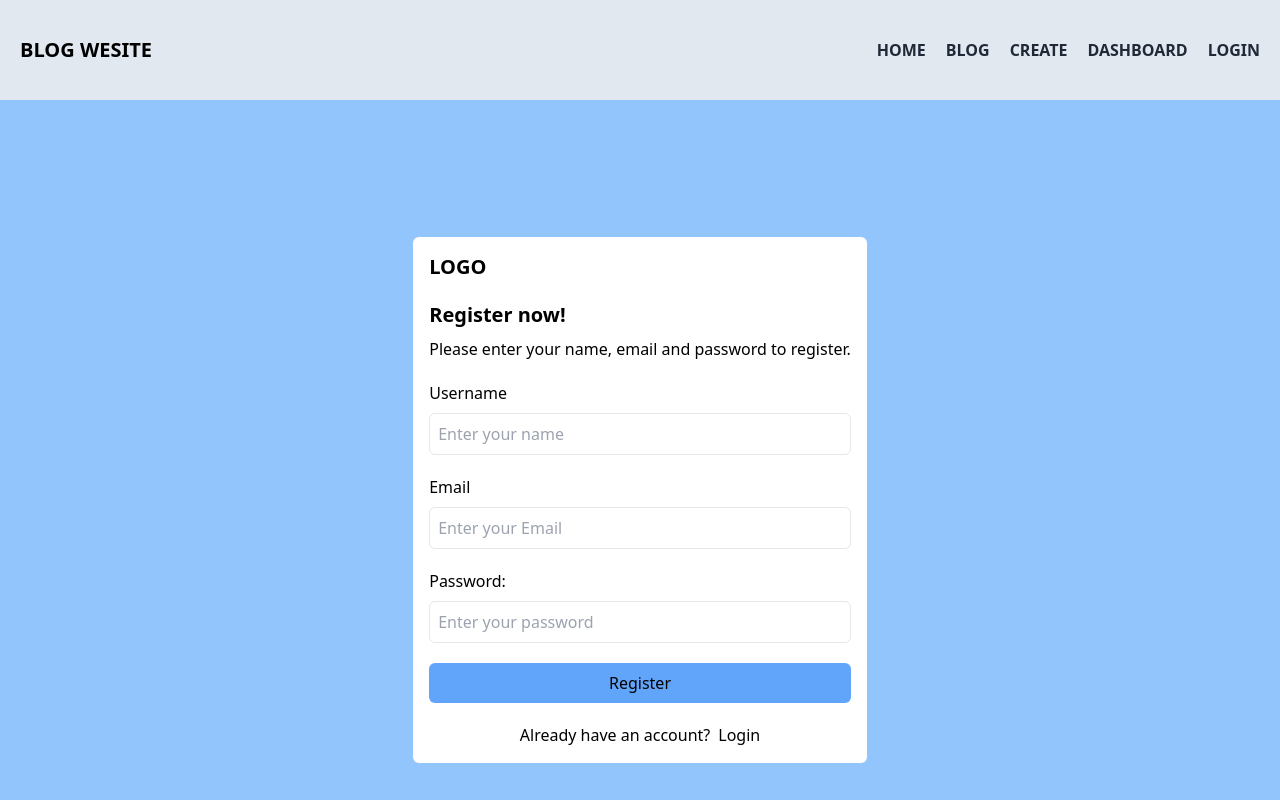
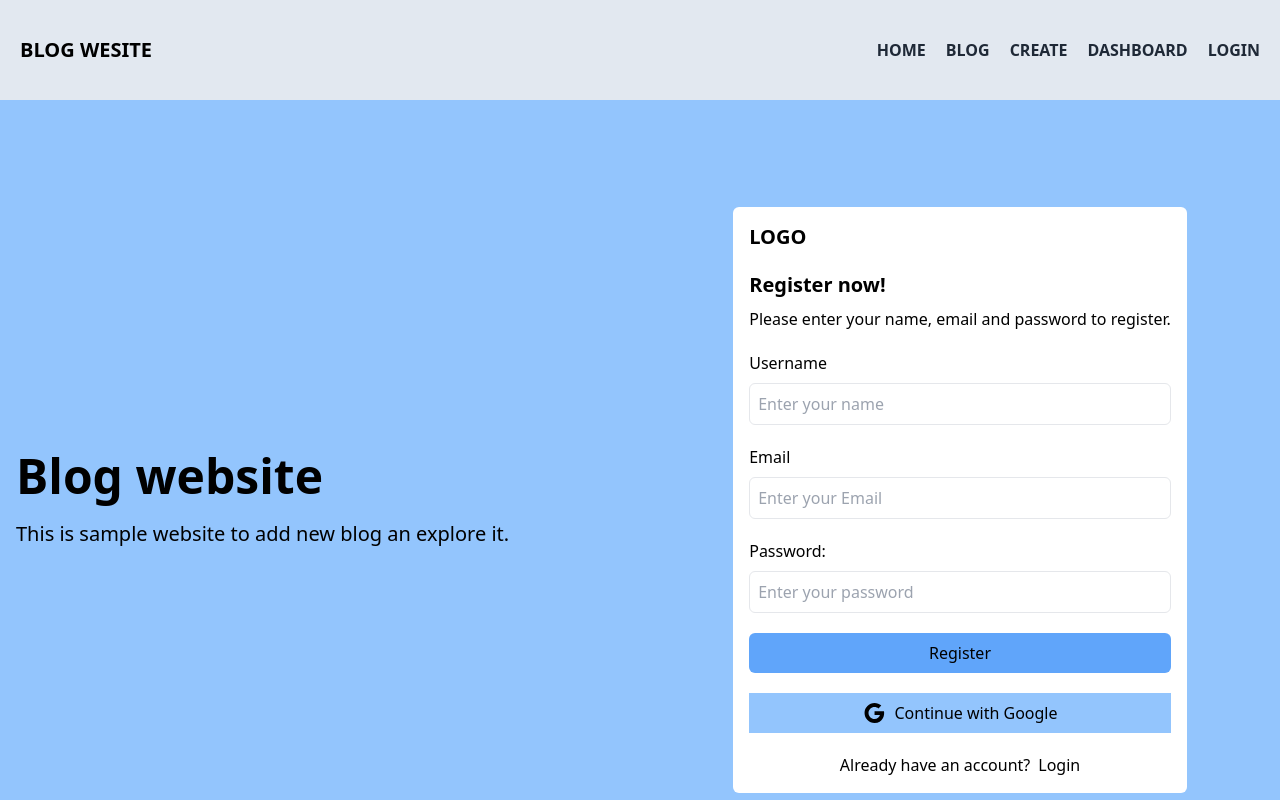
Before and after one commit to Sujith0604/FullstackBlog-Frontend, a React (Vite) app: page /register in a window 1280 px wide. Shown: the top 800 px of the page. Built offline with nearby package versions, Linux system fonts and the light colour scheme; no server answers.

Commit message:
FEAT: Added Oauth with firebase for the google Login

```diff
--- a/package.json
+++ b/package.json
@@ -16,6 +16,7 @@
     "@mui/material": "^5.16.7",
     "@reduxjs/toolkit": "^2.2.7",
     "axios": "^1.7.4",
+    "firebase": "^10.13.0",
     "react": "^18.3.1",
     "react-dom": "^18.3.1",
     "react-redux": "^9.1.2",
--- a/src/Authentication/Login.jsx
+++ b/src/Authentication/Login.jsx
@@ -3,6 +3,7 @@ import { useRef } from "react";
 import { useDispatch, useSelector } from "react-redux";
 import { NavLink, useNavigate } from "react-router-dom";
 import { signInFailure, signInStart, signInSuccess } from "../slices/userSlice";
+import OAuth from "../components/OAuth";
 
 const Login = () => {
   const emaiRef = useRef();
@@ -85,7 +86,9 @@ const Login = () => {
             <button className=" bg-blue-400 p-2 rounded-md" type="submit">
               {loading ? "Loading..." : "Login"}
             </button>
+            <OAuth />
           </form>
+
           {error && <p className="text-red-500">{error}</p>}
           <div className="flex justify-center gap-2">
             <p>Dont have an account?</p>
--- a/src/Authentication/Register.jsx
+++ b/src/Authentication/Register.jsx
@@ -1,6 +1,7 @@
 import axios from "../utils/axios";
 import { useRef, useState } from "react";
 import { NavLink, useNavigate } from "react-router-dom";
+import OAuth from "../components/OAuth";
 
 const Register = () => {
   const nameRef = useRef();
@@ -46,6 +47,13 @@ const Register = () => {
   };
   return (
     <div className=" bg-blue-300 w-[100%] h-screen flex items-center justify-center">
+      <div className="md:w-[50%] px-4 flex flex-col gap-5">
+        <h1 className=" text-5xl font-bold">Blog website</h1>
+        <p className=" text-xl font-thin">
+          This is sample website to add new blog an explore it.
+        </p>
+      </div>
+      <div className="flex items-center justify-center md:w-[50%] px-2">
         <div className=" bg-white flex flex-col gap-5 p-4 rounded-md">
           <div className=" flex flex-col gap-5">
             <div className=" font-bold text-xl">LOGO</div>
@@ -87,6 +95,7 @@ const Register = () => {
             <button className=" bg-blue-400 p-2 rounded-md" type="submit">
               {isLoading ? "Loading" : "Register"}
             </button>
+            <OAuth />
           </form>
           <div className="flex justify-center gap-2">
             <p>Already have an account?</p>
@@ -95,6 +104,7 @@ const Register = () => {
           {errormsg && <p className=" bg-red-400">{errormsg}</p>}
         </div>
       </div>
+    </div>
   );
 };
 
--- /dev/null
+++ b/src/components/OAuth.jsx
@@ -0,0 +1,56 @@
+import GoogleIcon from "@mui/icons-material/Google";
+import { GoogleAuthProvider, signInWithPopup, getAuth } from "firebase/auth";
+import { app } from "../firebase";
+import axios from "../utils/axios";
+import { useDispatch } from "react-redux";
+import { signInFailure, signInSuccess } from "../slices/userSlice";
+import { useNavigate } from "react-router-dom";
+
+const OAuth = () => {
+  const dispatch = useDispatch();
+  const navigate = useNavigate();
+
+  const handleClick = async () => {
+    const auth = getAuth(app);
+    const provider = new GoogleAuthProvider();
+    provider.setCustomParameters({
+      prompt: "select_account",
+    });
+    try {
+      const resultsFromGoogle = await signInWithPopup(auth, provider).catch(
+        (err) => console.log(err)
+      );
+
+      const res = await axios.post("/user/google", {
+        username: resultsFromGoogle.user.displayName,
+        email: resultsFromGoogle.user.email,
+        googlePhoto: resultsFromGoogle.user.photoURL,
+      });
+      console.log(res);
+      if (!res.statusText === "OK") {
+        dispatch(signInFailure("Invalid email or password"));
+        return;
+      }
+      const data = res.data;
+      console.log("Data:", data);
+      navigate("/");
+
+      dispatch(signInSuccess(data));
+    } catch (error) {
+      dispatch(signInFailure(error.message));
+    }
+  };
+
+  return (
+    <button
+      className=" bg-blue-300 py-2 flex gap-2 items-center justify-center"
+      type="button"
+      onClick={handleClick}
+    >
+      <GoogleIcon />
+      Continue with Google
+    </button>
+  );
+};
+
+export default OAuth;
--- /dev/null
+++ b/src/firebase.js
@@ -0,0 +1,17 @@
+// Import the functions you need from the SDKs you need
+import { initializeApp } from "firebase/app";
+// TODO: Add SDKs for Firebase products that you want to use
+// https://firebase.google.com/docs/web/setup#available-libraries
+
+// Your web app's Firebase configuration
+const firebaseConfig = {
+  apiKey: import.meta.env.VITE_FIREBASE_API_KEY,
+  authDomain: import.meta.env.VITE_FIREBASE_AUTH_DOMAIN,
+  projectId: import.meta.env.VITE_FIREBASE_PROJECT_ID,
+  storageBucket: import.meta.env.VITE_FIREBASE_STORAGE_BUCKET,
+  messagingSenderId: import.meta.env.VITE_FIREBASE_MESSAGING_ID,
+  appId: import.meta.env.VITE_FIREBASE_APP_ID,
+};
+
+// Initialize Firebase
+export const app = initializeApp(firebaseConfig);
```
Also changed, not shown: 1 other file (tests, documents, lock files or other folders). Lines whose indentation alone changed are shown as unchanged.
